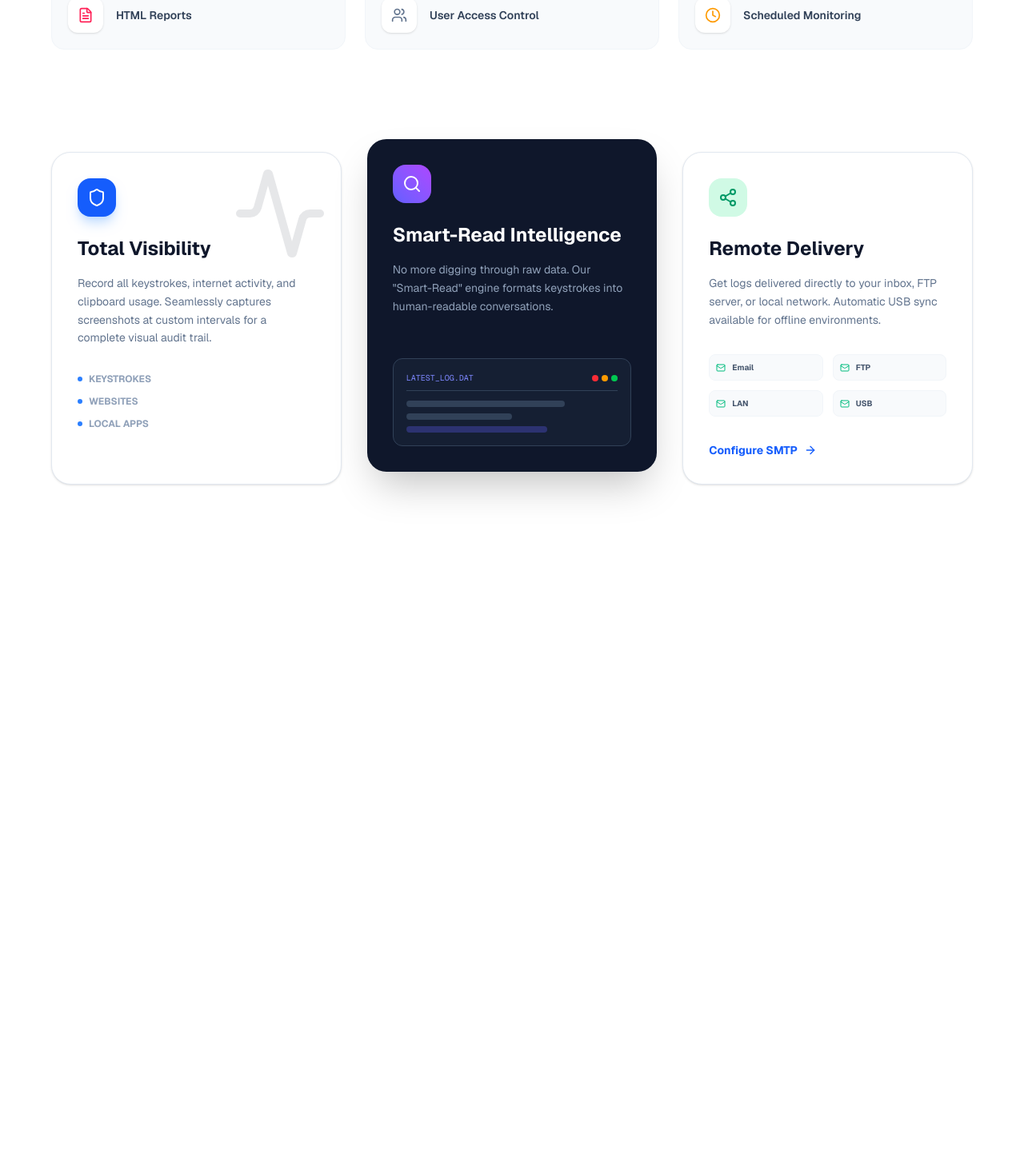
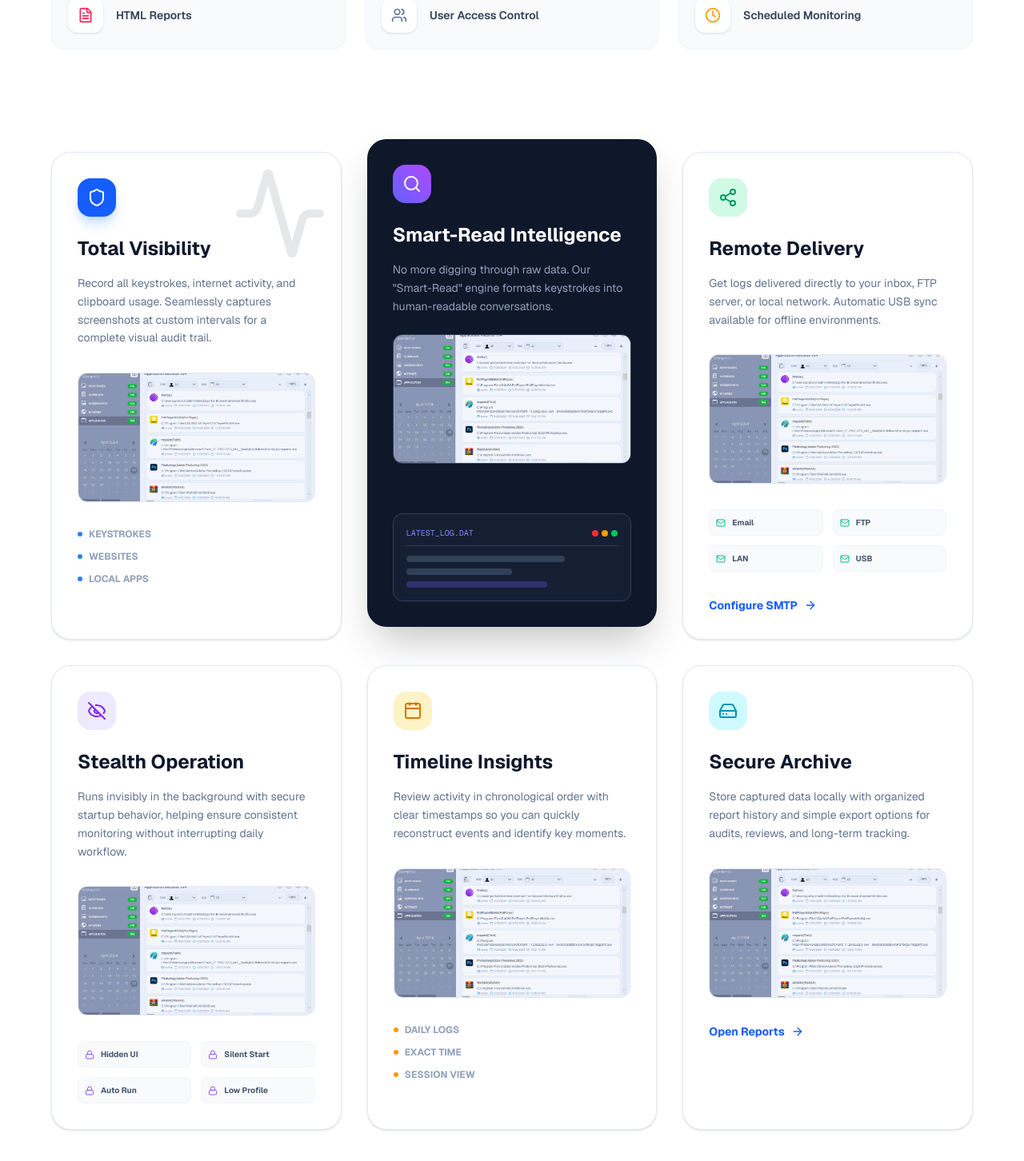
Before and after one commit to NavodWijesooriya/best_key_logger, a Next.js app: page / in a window 1280 px wide. Shown: the part 2137-3589 px from the top of the page at 80% size. Before the commit the page ends 2823 px from the top, so only its background shows below. Built offline with nearby package versions, Linux system fonts and the light colour scheme.

Commit message:
add featuered cards

```diff
--- a/components/MainFeatures.tsx
+++ b/components/MainFeatures.tsx
@@ -64,6 +64,13 @@ const BestFreeKeyloggerUI = () => {
               <p className="text-slate-500 text-sm leading-relaxed mb-8">
                 Record all keystrokes, internet activity, and clipboard usage. Seamlessly captures screenshots at custom intervals for a complete visual audit trail.
               </p>
+              <div className="mb-8 overflow-hidden rounded-xl border border-slate-200">
+                <img
+                  src="/assets/images/best-free-keylogger-applications.png"
+                  alt="Total Visibility preview"
+                  className="h-40 w-full object-cover"
+                />
+              </div>
               <ul className="space-y-3">
                 {['Keystrokes', 'Websites', 'Local Apps'].map((t) => (
                   <li key={t} className="flex items-center text-xs font-bold text-slate-400">
@@ -84,6 +91,13 @@ const BestFreeKeyloggerUI = () => {
               <p className="text-slate-400 text-sm leading-relaxed mb-6">
                 No more digging through raw data. Our "Smart-Read" engine formats keystrokes into human-readable conversations.
               </p>
+              <div className="mb-6 overflow-hidden rounded-xl border border-slate-700">
+                <img
+                  src="/assets/images/best-free-keylogger-applications (1).png"
+                  alt="Smart-Read Intelligence preview"
+                  className="h-40 w-full object-cover"
+                />
+              </div>
 
               {/* Report Preview UI */}
               <div className="mt-auto bg-slate-800/50 rounded-xl p-4 border border-slate-700">
@@ -114,6 +128,14 @@ const BestFreeKeyloggerUI = () => {
               Get logs delivered directly to your inbox, FTP server, or local network. Automatic USB sync available for offline environments.
             </p>
 
+            <div className="mb-8 overflow-hidden rounded-xl border border-slate-200">
+              <img
+                src="/assets/images/best-free-keylogger-applications (2).png"
+                alt="Remote Delivery preview"
+                className="h-40 w-full object-cover"
+              />
+            </div>
+
             <div className="grid grid-cols-2 gap-3">
               {['Email', 'FTP', 'LAN', 'USB'].map((method) => (
                 <div key={method} className="flex items-center p-2 bg-slate-50 rounded-lg text-[10px] font-bold text-slate-600 border border-slate-100">
@@ -127,6 +149,83 @@ const BestFreeKeyloggerUI = () => {
             </button>
           </div>
 
+          {/* Card 4: Stealth Mode */}
+          <div className="relative group bg-white rounded-3xl p-8 border border-slate-200 shadow-sm hover:shadow-2xl transition-all duration-500 overflow-hidden">
+            <div className="w-12 h-12 bg-violet-100 rounded-2xl flex items-center justify-center text-violet-600 mb-6">
+              <EyeOff size={24} />
+            </div>
+            <h3 className="text-2xl font-bold mb-4 text-slate-900">Stealth Operation</h3>
+            <p className="text-slate-500 text-sm leading-relaxed mb-8">
+              Runs invisibly in the background with secure startup behavior, helping ensure consistent monitoring without interrupting daily workflow.
+            </p>
+
+            <div className="mb-8 overflow-hidden rounded-xl border border-slate-200">
+              <img
+                src="/assets/images/best-free-keylogger-applications (3).png"
+                alt="Stealth Operation preview"
+                className="h-40 w-full object-cover"
+              />
+            </div>
+
+            <div className="grid grid-cols-2 gap-3">
+              {['Hidden UI', 'Silent Start', 'Auto Run', 'Low Profile'].map((mode) => (
+                <div key={mode} className="flex items-center p-2 bg-slate-50 rounded-lg text-[10px] font-bold text-slate-600 border border-slate-100">
+                  <Lock size={12} className="mr-2 text-violet-500" /> {mode}
+                </div>
+              ))}
+            </div>
+          </div>
+
+          {/* Card 5: Timeline Tracking */}
+          <div className="relative group bg-white rounded-3xl p-8 border border-slate-200 shadow-sm hover:shadow-2xl transition-all duration-500 overflow-hidden">
+            <div className="w-12 h-12 bg-amber-100 rounded-2xl flex items-center justify-center text-amber-600 mb-6">
+              <Calendar size={24} />
+            </div>
+            <h3 className="text-2xl font-bold mb-4 text-slate-900">Timeline Insights</h3>
+            <p className="text-slate-500 text-sm leading-relaxed mb-8">
+              Review activity in chronological order with clear timestamps so you can quickly reconstruct events and identify key moments.
+            </p>
+
+            <div className="mb-8 overflow-hidden rounded-xl border border-slate-200">
+              <img
+                src="/assets/images/best-free-keylogger-applications (4).png"
+                alt="Timeline Insights preview"
+                className="h-40 w-full object-cover"
+              />
+            </div>
+
+            <ul className="space-y-3">
+              {['Daily Logs', 'Exact Time', 'Session View'].map((item) => (
+                <li key={item} className="flex items-center text-xs font-bold text-slate-400">
+                  <div className="w-1.5 h-1.5 rounded-full bg-amber-500 mr-2" /> {item.toUpperCase()}
+                </li>
+              ))}
+            </ul>
+          </div>
+
+          {/* Card 6: Secure Storage */}
+          <div className="relative group bg-white rounded-3xl p-8 border border-slate-200 shadow-sm hover:shadow-2xl transition-all duration-500 overflow-hidden">
+            <div className="w-12 h-12 bg-cyan-100 rounded-2xl flex items-center justify-center text-cyan-600 mb-6">
+              <HardDrive size={24} />
+            </div>
+            <h3 className="text-2xl font-bold mb-4 text-slate-900">Secure Archive</h3>
+            <p className="text-slate-500 text-sm leading-relaxed mb-8">
+              Store captured data locally with organized report history and simple export options for audits, reviews, and long-term tracking.
+            </p>
+
+            <div className="mb-8 overflow-hidden rounded-xl border border-slate-200">
+              <img
+                src="/assets/images/best-free-keylogger-applications.png"
+                alt="Secure Archive preview"
+                className="h-40 w-full object-cover"
+              />
+            </div>
+
+            <button className="mt-auto flex items-center text-blue-600 font-bold text-sm group-hover:translate-x-2 transition-transform">
+              Open Reports <ArrowRight size={16} className="ml-2" />
+            </button>
+          </div>
+
         </div>
       </div>
     </div>
```
